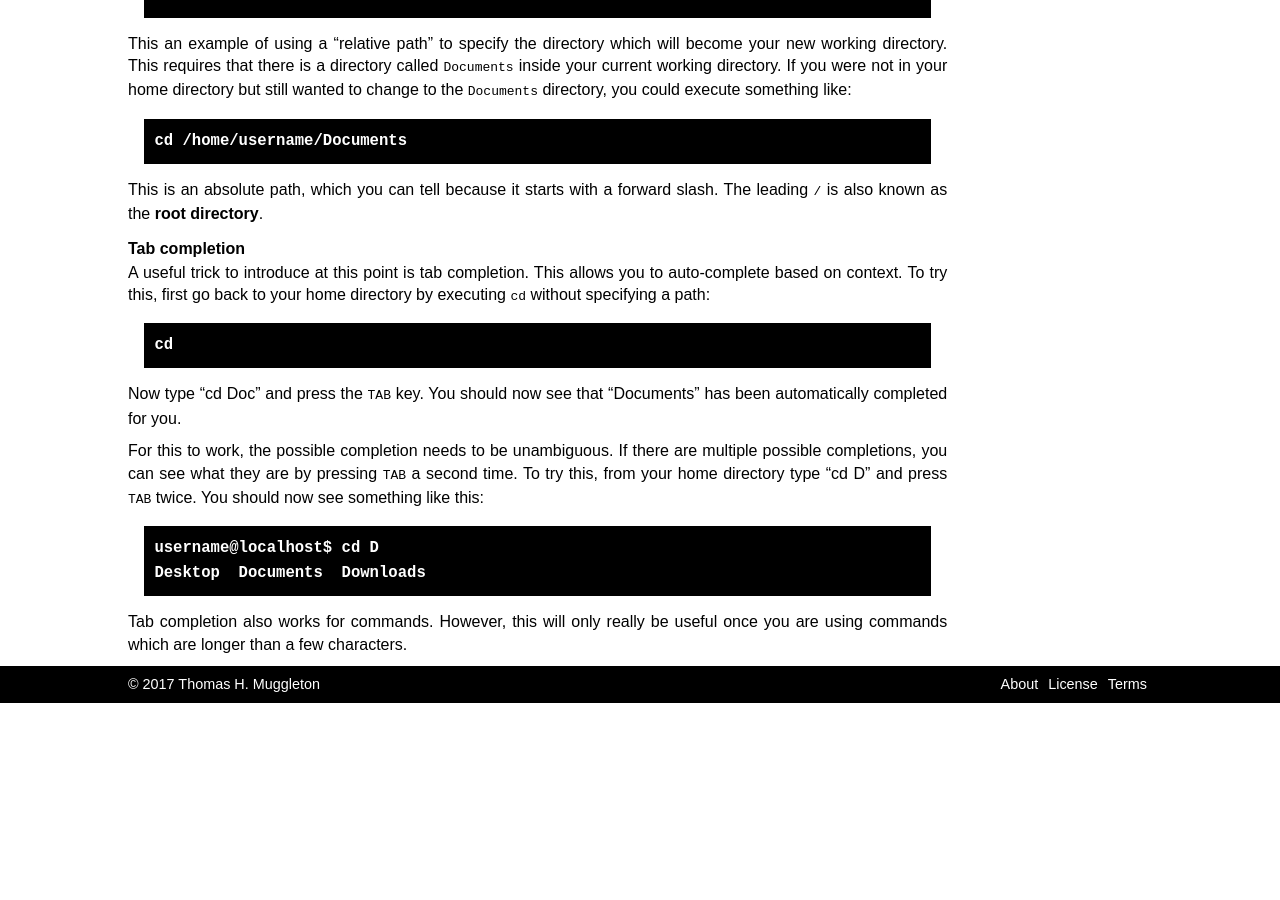
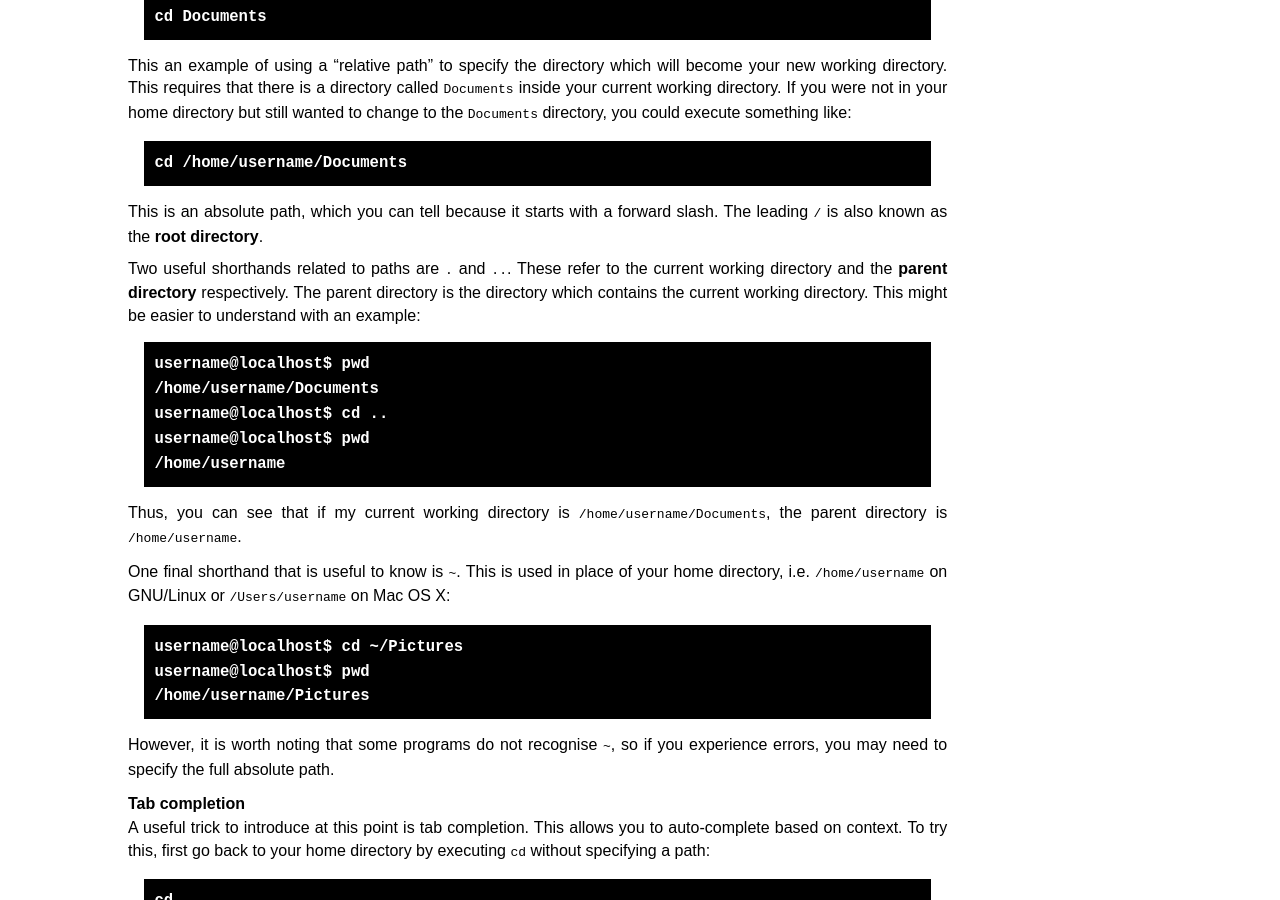
Before and after one commit to thmuggleton/tutorials-for-tired-eyes, a Jekyll site: the page built from _posts/basics/2017-05-28-first-steps.md, in a window 1280 px wide and 900 px high, scrolled down 1235 px. Built offline with Jekyll 4.4.1, drawn with Linux system fonts in a browser that asks for light colours; before the commit the page ends 1938 px from its top, so only the background shows below that; some of the changed text lies outside the part shown.

Commit message:
Add explanation of `.`, `..` and `~` to first steps.

````diff
--- a/_config.yml
+++ b/_config.yml
@@ -5,6 +5,6 @@ keywords: GNU, Linux, git, Vim
 description: >
   A website for learning about git, Vim and other command line tools.
 
-last_updated_date: 2017-05-28
+last_updated_date: 2017-06-06
 
 permalink: /:categories/:title/
--- a/_posts/basics/2017-05-28-first-steps.md
+++ b/_posts/basics/2017-05-28-first-steps.md
@@ -35,8 +35,9 @@ do with a graphical file manager.  The working directory gives the context for
 the commands that you run.
 
 To find out what your current working directory is, you use `pwd`, which stands
-for "print working directory".  Try it yourself by typing the following, then
-pressing `ENTER`:
+for "print working directory" (Nb. "print" here just means output to the
+screen, not send something to a physical printer).  Try it yourself by typing
+the following, then pressing `ENTER`:
 ```
 pwd
 ```
@@ -78,6 +79,31 @@ cd /home/username/Documents
 This is an absolute path, which you can tell because it starts with a forward
 slash.  The leading `/` is also known as the **root directory**.
 
+Two useful shorthands related to paths are `.` and `..`.  These refer to the
+current working directory and the **parent directory** respectively.  The
+parent directory is the directory which contains the current working directory.
+This might be easier to understand with an example:
+```
+username@localhost$ pwd
+/home/username/Documents
+username@localhost$ cd ..
+username@localhost$ pwd
+/home/username
+```
+Thus, you can see that if my current working directory is
+`/home/username/Documents`, the parent directory is `/home/username`.
+
+One final shorthand that is useful to know is `~`.  This is used in place of
+your home directory, i.e. `/home/username` on GNU/Linux or `/Users/username` on
+Mac OS X:
+```
+username@localhost$ cd ~/Pictures
+username@localhost$ pwd
+/home/username/Pictures
+```
+However, it is worth noting that some programs do not recognise `~`, so if you
+experience errors, you may need to specify the full absolute path.
+
 ### Tab completion
 
 A useful trick to introduce at this point is tab completion.  This allows you
````
